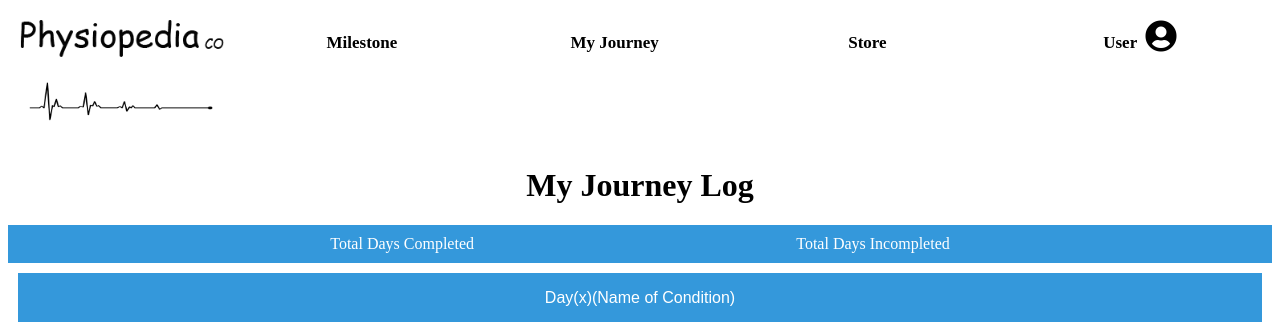
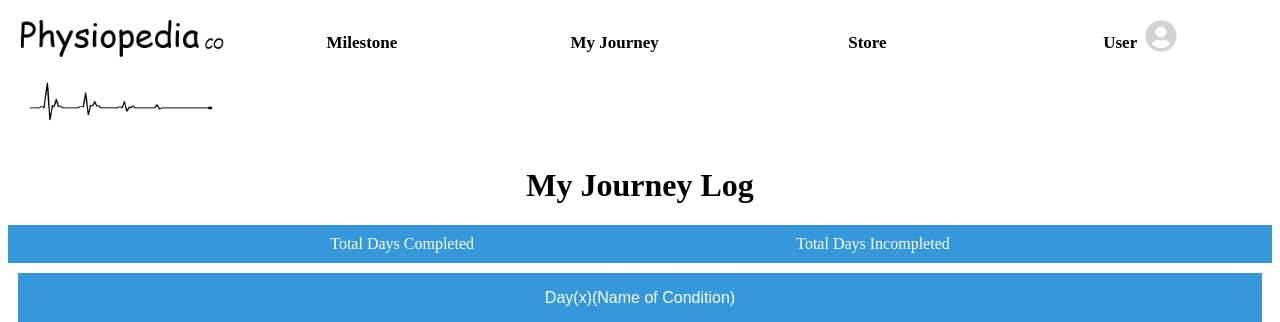
Before and after one commit to heidityx/PhysiopediaCo, a Django app: page /log/ in a window 1280 px wide. Shown: the top 322 px of the page. Run offline with Django 4.2, Linux system fonts and the light colour scheme; some libraries are stand-ins or nearby versions.

Commit message:
update icon color to be light gray -heidi

```diff
--- a/physiopediaWeb/physioApp/templates/header.html
+++ b/physiopediaWeb/physioApp/templates/header.html
@@ -6,7 +6,7 @@
     <a style="float: left;padding-left: 1%;padding-right: 1%;padding-top:2%;color: black;text-decoration: none;font-size: 17px;;width: 18%;text-align: center;" href="../currentMilestone/"><strong>Milestone</strong></a>
     <a style="float: left;padding-left: 1%;padding-right: 1%;padding-top:2%;color: black;text-decoration: none;font-size: 17px;width: 18%;text-align: center;" href="../log/"><strong>My Journey</strong></a>
     <a style="float: left;padding-left: 1%;padding-right: 1%;padding-top:2%;color: black;text-decoration: none;font-size: 17px;width: 18%;text-align: center;" href="../store/"><strong>Store</strong></a>
-    <a style="float: left;padding-left: 1%;padding-right: 1%;padding-top:2%;color: black;text-decoration: none;font-size: 17px;width: 18%;text-align: center;" href="../profile-settings/"><strong>User </strong></a><i style="position: relative;  margin-left:90%;bottom: 48px;" class="fas fa-user-circle fa-2x"></i>
+    <a style="float: left;padding-left: 1%;padding-right: 1%;padding-top:2%;color: black;text-decoration: none;font-size: 17px;width: 18%;text-align: center;" href="../profile-settings/"><strong>User </strong></a><i style="position: relative;  margin-left:90%;bottom: 48px; color:lightgray;" class="fas fa-user-circle fa-2x"></i>
 </div>
 <div id="globalpghdrimg" style="width: 100%;overflow: auto;">
     <img style="float: left;width: 18%;height:auto;" src="{% static '/images/leftPulse.png' %}">
```
